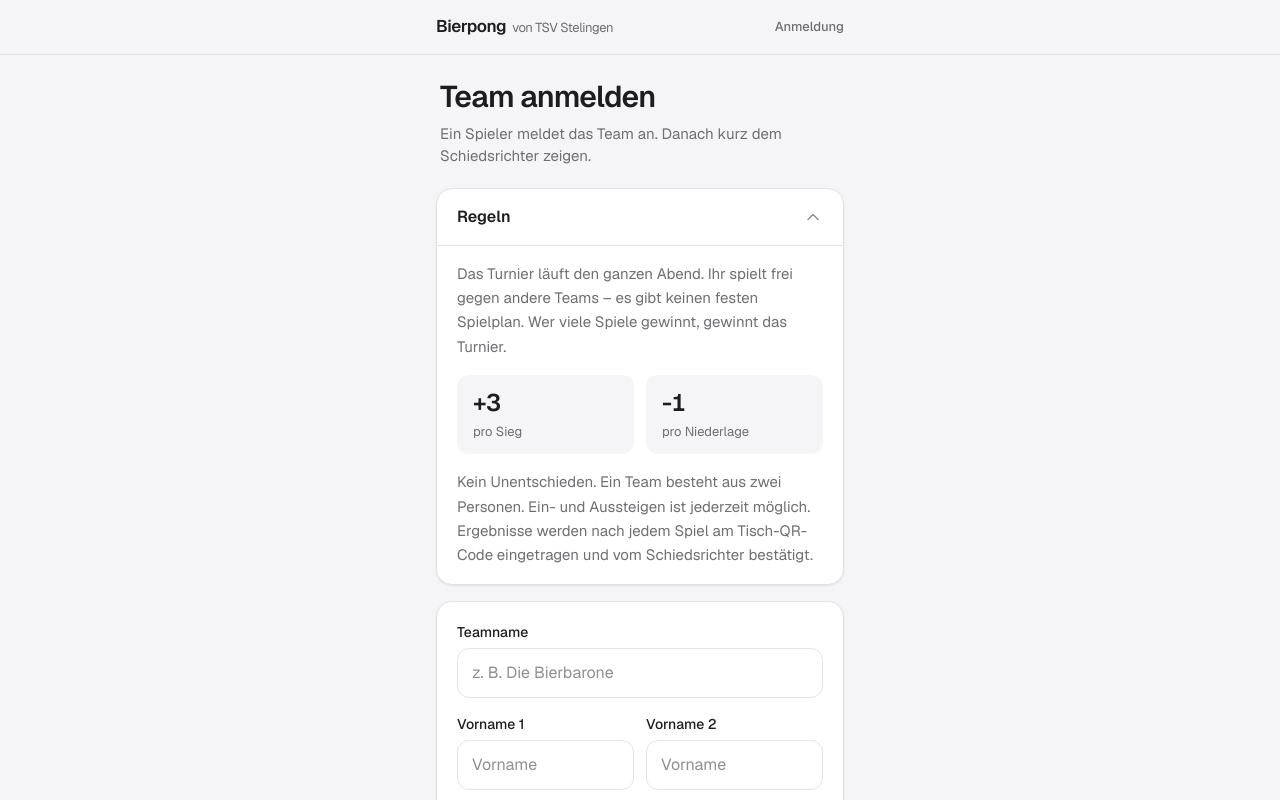
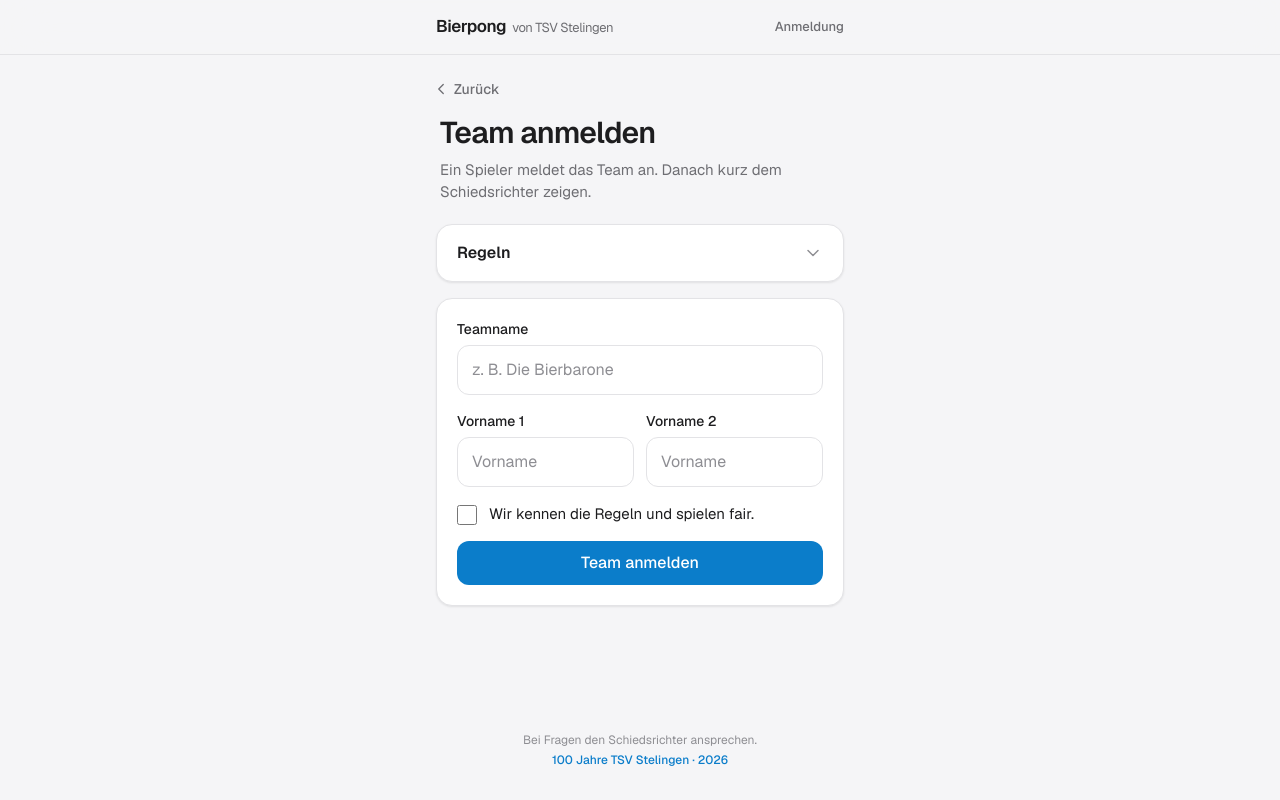
Before and after one commit to Cappuccinomeister96/BierpongApp, a Next.js app: page /anmelden in a window 1280 px wide. Shown: the top 800 px of the page. Built offline with nearby package versions, Linux system fonts and the light colour scheme; no server answers; the database is empty.

Commit message:
Ui Bugs resolved

```diff
--- a/src/app/anmelden/page.tsx
+++ b/src/app/anmelden/page.tsx
@@ -5,7 +5,7 @@ export const metadata = { title: "Team anmelden – Bierpong" };
 
 export default function AnmeldenPage() {
   return (
-    <PlayerShell subtitle="Anmeldung">
+    <PlayerShell subtitle="Anmeldung" back>
       <AnmeldeForm />
     </PlayerShell>
   );
--- a/src/app/globals.css
+++ b/src/app/globals.css
@@ -82,7 +82,7 @@ button {
     @apply text-accent hover:bg-accent/5;
   }
   .btn-sm {
-    @apply min-h-9 rounded-lg px-3 text-[13px];
+    @apply min-h-10 rounded-lg px-3 text-[13px];
   }
 
   .chip {
--- a/src/app/schiri/login/page.tsx
+++ b/src/app/schiri/login/page.tsx
@@ -1,10 +1,11 @@
 "use client";
 
 import { Suspense, useState } from "react";
+import Link from "next/link";
 import { useRouter, useSearchParams } from "next/navigation";
 import { createClient } from "@/lib/supabase/client";
 import { ErrorNote } from "@/components/ui";
-import { LockIcon } from "@/components/icons";
+import { LockIcon, ChevronLeftIcon } from "@/components/icons";
 
 function LoginForm() {
   const supabase = createClient();
@@ -69,6 +70,14 @@ function LoginForm() {
         <button type="submit" disabled={loading} className="btn-primary w-full">
           {loading ? "Anmelden…" : "Anmelden"}
         </button>
+
+        <Link
+          href="/"
+          className="-mt-1 flex w-full items-center justify-center gap-1 text-sm font-medium text-muted transition hover:text-ink active:scale-[0.98]"
+        >
+          <ChevronLeftIcon size={18} />
+          Zurück zur Startseite
+        </Link>
       </form>
     </div>
   );
--- a/src/components/AnmeldeForm.tsx
+++ b/src/components/AnmeldeForm.tsx
@@ -19,7 +19,7 @@ export function AnmeldeForm() {
   const [vorname1, setVorname1] = useState("");
   const [vorname2, setVorname2] = useState("");
   const [accepted, setAccepted] = useState(false);
-  const [showRules, setShowRules] = useState(true);
+  const [showRules, setShowRules] = useState(false);
 
   const [points, setPoints] = useState({ sieg: 3, niederlage: -1 });
   const [submitting, setSubmitting] = useState(false);
@@ -92,8 +92,8 @@ export function AnmeldeForm() {
           <p className="mb-4 mt-1 text-sm text-muted">
             Er scannt ihn und gibt euch frei – dann dürft ihr spielen.
           </p>
-          <div className="rounded-2xl border border-line p-3">
-            <QrCode value={confirmUrl} size={232} />
+          <div className="w-full max-w-[256px] rounded-2xl border border-line p-3">
+            <QrCode value={confirmUrl} size={232} className="w-full" />
           </div>
         </Card>
       </div>
@@ -120,11 +120,17 @@ export function AnmeldeForm() {
             className={`text-faint transition-transform ${showRules ? "rotate-180" : ""}`}
           />
         </button>
-        {showRules ? (
-          <div className="border-t border-line px-5 py-4">
-            <Rules siegPunkte={points.sieg} niederlagePunkte={points.niederlage} />
+        <div
+          className={`grid transition-all duration-300 ease-out ${
+            showRules ? "grid-rows-[1fr]" : "grid-rows-[0fr]"
+          }`}
+        >
+          <div className="overflow-hidden">
+            <div className="border-t border-line px-5 py-4">
+              <Rules siegPunkte={points.sieg} niederlagePunkte={points.niederlage} />
+            </div>
           </div>
-        ) : null}
+        </div>
       </Card>
 
       <Card className="space-y-4">
--- a/src/components/ErgebnisForm.tsx
+++ b/src/components/ErgebnisForm.tsx
@@ -1,6 +1,6 @@
 "use client";
 
-import { useEffect, useMemo, useState } from "react";
+import { useEffect, useMemo, useRef, useState } from "react";
 import { createClient } from "@/lib/supabase/client";
 import { isOffline } from "@/lib/util";
 import { Card } from "@/components/PlayerShell";
@@ -22,6 +22,21 @@ function TeamPicker({
 }) {
   const [query, setQuery] = useState("");
   const [open, setOpen] = useState(false);
+  const containerRef = useRef<HTMLDivElement>(null);
+
+  useEffect(() => {
+    if (!open) return;
+    function onPointerDown(e: PointerEvent) {
+      if (
+        containerRef.current &&
+        !containerRef.current.contains(e.target as Node)
+      ) {
+        setOpen(false);
+      }
+    }
+    document.addEventListener("pointerdown", onPointerDown);
+    return () => document.removeEventListener("pointerdown", onPointerDown);
+  }, [open]);
 
   const filtered = useMemo(() => {
     const q = query.trim().toLowerCase();
@@ -43,7 +58,7 @@ function TeamPicker({
               onChange(null);
               setQuery("");
             }}
-            className="text-sm font-medium text-accent"
+            className="-m-2 p-2 text-sm font-medium text-accent"
           >
             ändern
           </button>
@@ -53,7 +68,7 @@ function TeamPicker({
   }
 
   return (
-    <div>
+    <div ref={containerRef}>
       <label className="label">{label}</label>
       <input
         value={query}
--- a/src/components/PlayerShell.tsx
+++ b/src/components/PlayerShell.tsx
@@ -1,12 +1,16 @@
 import Link from "next/link";
+import { ChevronLeftIcon } from "@/components/icons";
 
 /** Schlichter, mobil-first Rahmen für alle Spieler-Seiten. */
 export function PlayerShell({
   children,
   subtitle,
+  back,
 }: {
   children: React.ReactNode;
   subtitle?: string;
+  /** Zeigt oben einen „Zurück"-Link zur Startseite (für Unterseiten). */
+  back?: boolean;
 }) {
   return (
     <div className="flex min-h-full flex-col">
@@ -23,7 +27,18 @@ export function PlayerShell({
           ) : null}
         </div>
       </header>
-      <main className="mx-auto w-full max-w-md flex-1 px-5 py-6">{children}</main>
+      <main className="mx-auto w-full max-w-md flex-1 px-5 py-6">
+        {back ? (
+          <Link
+            href="/"
+            className="mb-4 -ml-1 inline-flex items-center gap-1 text-sm font-medium text-muted transition hover:text-ink active:scale-[0.98]"
+          >
+            <ChevronLeftIcon size={18} />
+            Zurück
+          </Link>
+        ) : null}
+        {children}
+      </main>
       <footer className="no-print mx-auto w-full max-w-md px-5 py-8 text-center text-xs text-faint">
         <p>Bei Fragen den Schiedsrichter ansprechen.</p>
         <p className="mt-1 font-medium text-accent">
--- a/src/components/PublicLeaderboard.tsx
+++ b/src/components/PublicLeaderboard.tsx
@@ -1,8 +1,10 @@
 "use client";
 
 import { useCallback, useEffect, useState } from "react";
+import Link from "next/link";
 import { createClient } from "@/lib/supabase/client";
 import { LeaderboardTable } from "@/components/LeaderboardTable";
+import { ChevronLeftIcon } from "@/components/icons";
 import type { PublicLeaderboardRow } from "@/lib/types";
 
 export function PublicLeaderboard() {
@@ -41,6 +43,13 @@ export function PublicLeaderboard() {
 
   return (
     <div className="mx-auto w-full max-w-3xl px-4 py-8 sm:py-12">
+      <Link
+        href="/"
+        className="no-print mb-4 -ml-1 inline-flex items-center gap-1 px-1 text-sm font-medium text-muted transition hover:text-ink active:scale-[0.98]"
+      >
+        <ChevronLeftIcon size={18} />
+        Zurück
+      </Link>
       <header className="mb-6 flex items-end justify-between px-1">
         <div>
           <p className="text-[13px] font-medium uppercase tracking-widest text-faint">
--- a/src/components/QrCode.tsx
+++ b/src/components/QrCode.tsx
@@ -48,7 +48,7 @@ export function QrCode({
       alt="QR-Code"
       width={size}
       height={size}
-      className={`rounded-lg ${className}`}
+      className={`h-auto max-w-full rounded-lg ${className}`}
     />
   );
 }
--- a/src/components/icons.tsx
+++ b/src/components/icons.tsx
@@ -36,6 +36,14 @@ export function ChevronRightIcon({ size = 20, className }: IconProps) {
   );
 }
 
+export function ChevronLeftIcon({ size = 20, className }: IconProps) {
+  return (
+    <svg {...base(size, className)}>
+      <path d="M15 6l-6 6 6 6" />
+    </svg>
+  );
+}
+
 export function ChevronDownIcon({ size = 20, className }: IconProps) {
   return (
     <svg {...base(size, className)}>
--- a/src/components/schiri/ApprovalQueue.tsx
+++ b/src/components/schiri/ApprovalQueue.tsx
@@ -54,7 +54,7 @@ function PendingCard({
         <span>{timeAgo(match.created_at)}</span>
       </div>
       {duplicate ? (
-        <p className="mb-2 chip bg-negative/10 text-negative">
+        <p className="mb-2 rounded-lg bg-negative/10 px-3 py-1.5 text-xs font-medium text-negative">
           Mögliches Duplikat – dieselbe Paarung kommt mehrfach vor
         </p>
       ) : null}
@@ -164,7 +164,7 @@ export function ApprovalQueue({
                   </div>
                   <button
                     onClick={() => revert(m.id)}
-                    className="shrink-0 text-xs font-medium text-accent"
+                    className="-m-2 shrink-0 p-2 text-xs font-medium text-accent"
                   >
                     rückgängig
                   </button>
--- a/src/components/schiri/TeamsTab.tsx
+++ b/src/components/schiri/TeamsTab.tsx
@@ -53,7 +53,7 @@ function TeamRow({ team, reload }: { team: Team; reload: () => Promise<void> })
 
   return (
     <div className="px-4 py-3">
-      <div className="flex items-center justify-between gap-3">
+      <div className="flex flex-col gap-3 sm:flex-row sm:items-center sm:justify-between">
         <div className="min-w-0">
           <div className="flex items-center gap-2">
             <span
@@ -65,7 +65,7 @@ function TeamRow({ team, reload }: { team: Team; reload: () => Promise<void> })
             {team.vorname1} &amp; {team.vorname2}
           </div>
         </div>
-        <div className="flex shrink-0 items-center gap-1.5">
+        <div className="flex flex-wrap items-center gap-1.5 sm:shrink-0">
           {!green ? (
             <button
               onClick={() => setStatus("green")}
```
Also changed, not shown: src/components/schiri/Dashboard.tsx (+7 -11 lines), 1 other file (tests, documents, lock files or other folders).
